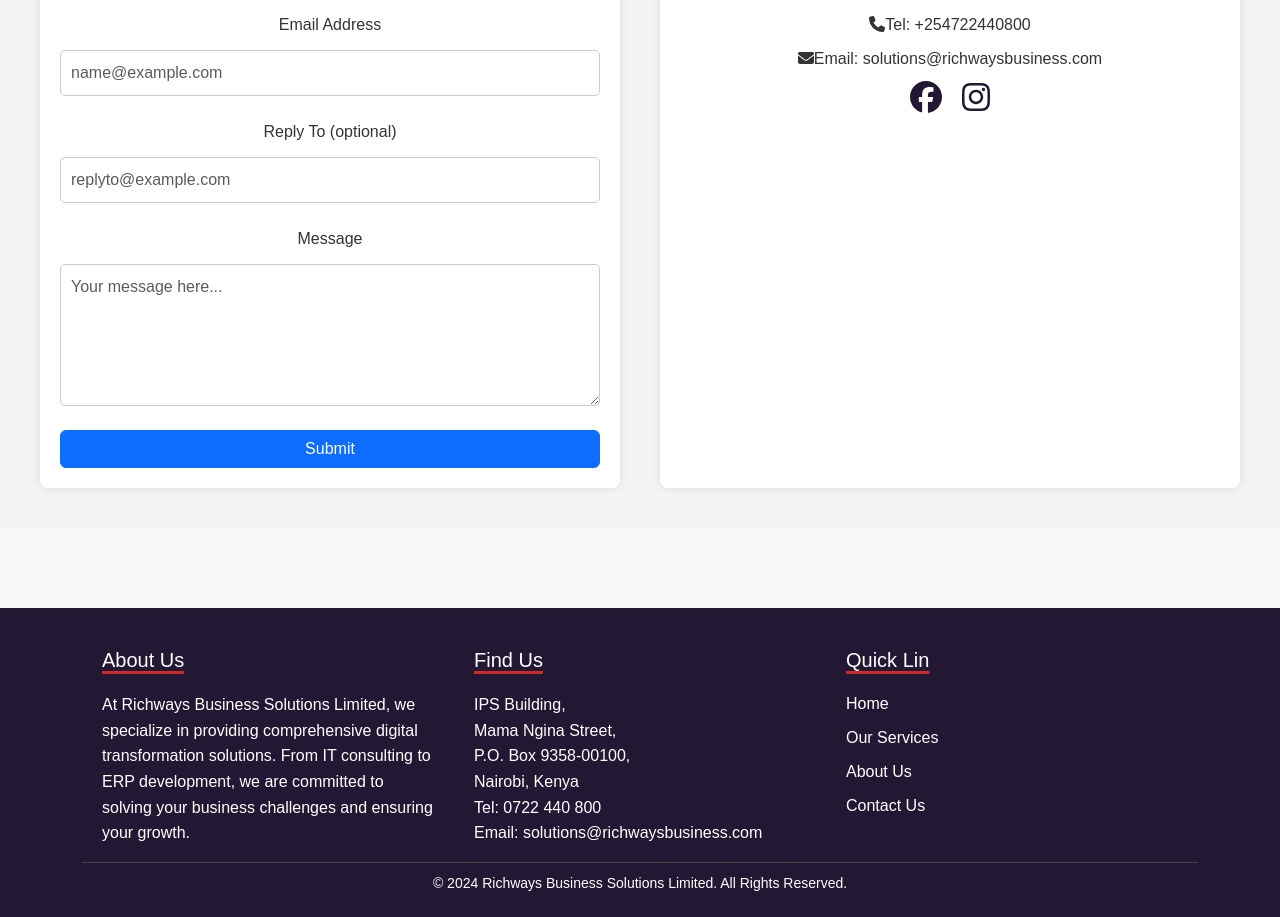
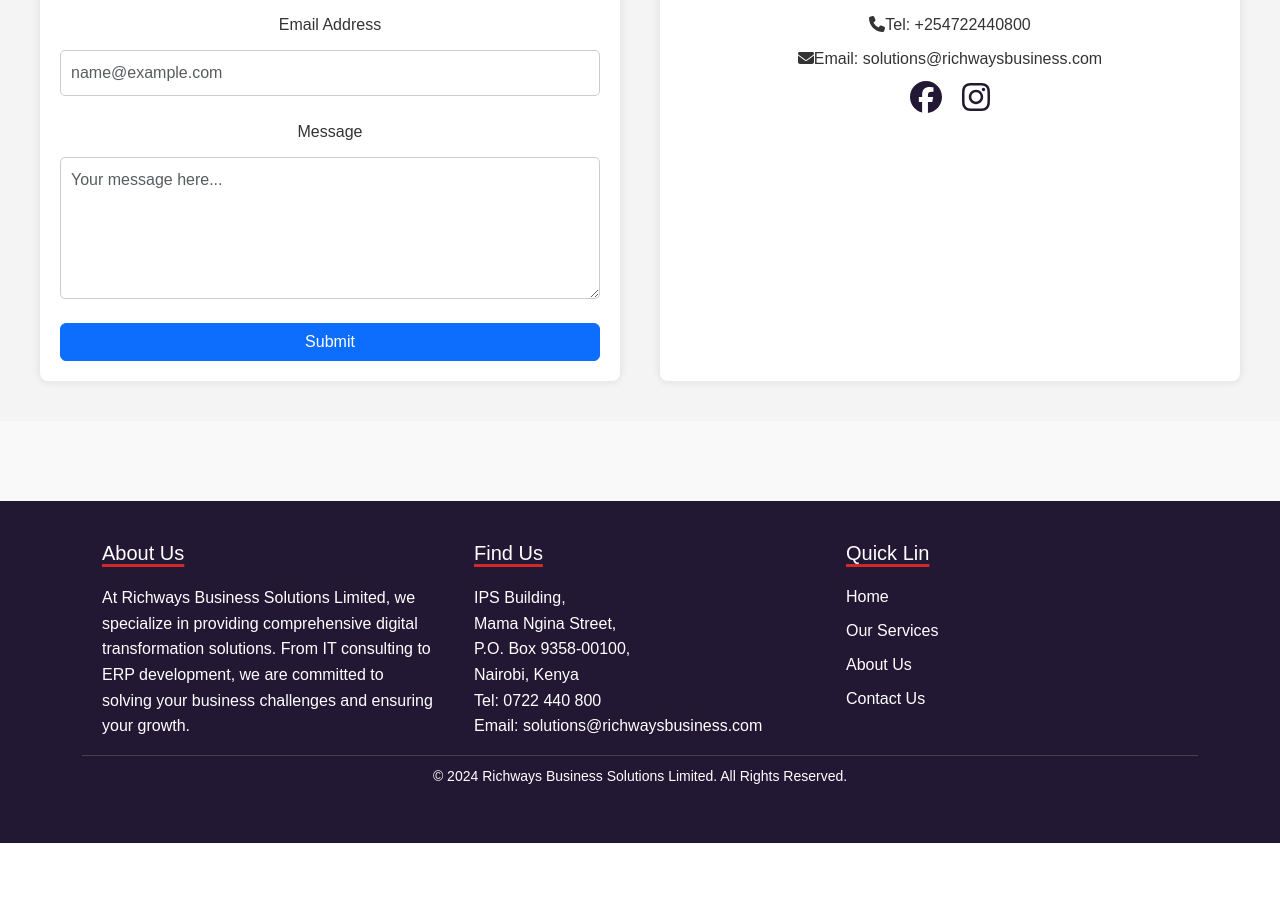
Before and after one commit to Johnronnie254/Thoms, a React (Create React App) app in the folder client/: page / in a window 1280 px wide. Shown: the part 3066-3983 px from the top of the page. After the commit the page ends 3909 px from the top, so only its background shows below. Built offline with nearby package versions, Linux system fonts and the light colour scheme.

Commit message:
reply to removed

```diff
--- a/client/src/Contactus.js
+++ b/client/src/Contactus.js
@@ -5,16 +5,15 @@
 import { faFacebook, faInstagram, faTwitter } from '@fortawesome/free-brands-svg-icons';
 import { faPhone, faEnvelope, faMapMarkerAlt } from '@fortawesome/free-solid-svg-icons';
 import './ContactUs.css';
-import emailjs from 'emailjs-com'; // Import EmailJS
+import emailjs from 'emailjs-com'; // Importing emailjs
 
 export default function ContactUs() {
     const [formData, setFormData] = useState({
-        from_name: '',
-        from_email: '',
-        message: '',
-        reply_to: '', // Assuming you want to capture a reply-to email
+        name: '',
+        email: '',
+        message: ''
     });
-    const [formStatus, setFormStatus] = useState(null);
+    const [formStatus, setFormStatus] = useState(null); // New state to handle form status
 
     const handleChange = (e) => {
         setFormData({
@@ -26,23 +25,26 @@
     const handleSubmit = (e) => {
         e.preventDefault();
 
-        emailjs.send('service_jx5ef0q', '5iq7h8o', { // Your service ID and template ID
-            from_name: formData.from_name,
-            from_email: formData.from_email,
+        // EmailJS configuration
+        const templateParams = {
+            from_name: formData.name,
+            from_email: formData.email, // Change this to match the template
             message: formData.message,
-            reply_to: formData.reply_to,
-        }, 'wBhqa3IgU_Fj_pXHJ') // Your public API key
+        };
+
+        // Sending email
+        emailjs.send('service_jx5ef0q', '5iq7h8o', templateParams, 'wBhqa3IgU_Fj_pXHJ')
             .then((response) => {
-            console.log('Email sent successfully:', response.status, response.text);
+                console.log('Email sent successfully!', response.status, response.text);
                 setFormStatus('success');
+                // Reset the form
                 setFormData({
-                from_name: '',
-                from_email: '',
-                message: '',
-                reply_to: ''
+                    name: '',
+                    email: '',
+                    message: ''
                 });
             }, (error) => {
-            console.log('Failed to send email:', error);
+                console.error('Error sending email:', error);
                 setFormStatus('failure');
             });
     };
@@ -51,37 +53,26 @@
         <div className="contact-us-container">
             <h2 className="contact-us-title">Contact Us</h2>
             <div className="contact-us-content">
+                {/* Contact Form */}
                 <div className="contact-form">
                     <Form onSubmit={handleSubmit}>
                         <Form.Group className="mb-4" controlId="formName">
                             <Form.Label>Full Name</Form.Label>
                             <Form.Control
                                 type="text"
-                                name="from_name"
-                                value={formData.from_name}
+                                name="name"
+                                value={formData.name}
                                 placeholder="Enter your full name"
                                 onChange={handleChange}
-                                required
                             />
                         </Form.Group>
                         <Form.Group className="mb-4" controlId="formEmail">
                             <Form.Label>Email Address</Form.Label>
                             <Form.Control
                                 type="email"
-                                name="from_email"
-                                value={formData.from_email}
+                                name="email"
+                                value={formData.email}
                                 placeholder="name@example.com"
-                                onChange={handleChange}
-                                required
-                            />
-                        </Form.Group>
-                        <Form.Group className="mb-4" controlId="formReplyTo">
-                            <Form.Label>Reply To (optional)</Form.Label>
-                            <Form.Control
-                                type="email"
-                                name="reply_to"
-                                value={formData.reply_to}
-                                placeholder="replyto@example.com"
                                 onChange={handleChange}
                             />
                         </Form.Group>
@@ -94,7 +85,6 @@
                                 rows={5}
                                 placeholder="Your message here..."
                                 onChange={handleChange}
-                                required
                             />
                         </Form.Group>
                         <Button
```
Also changed, not shown: 1 other file (tests, documents, lock files or other folders). Lines whose indentation alone changed are shown as unchanged.
